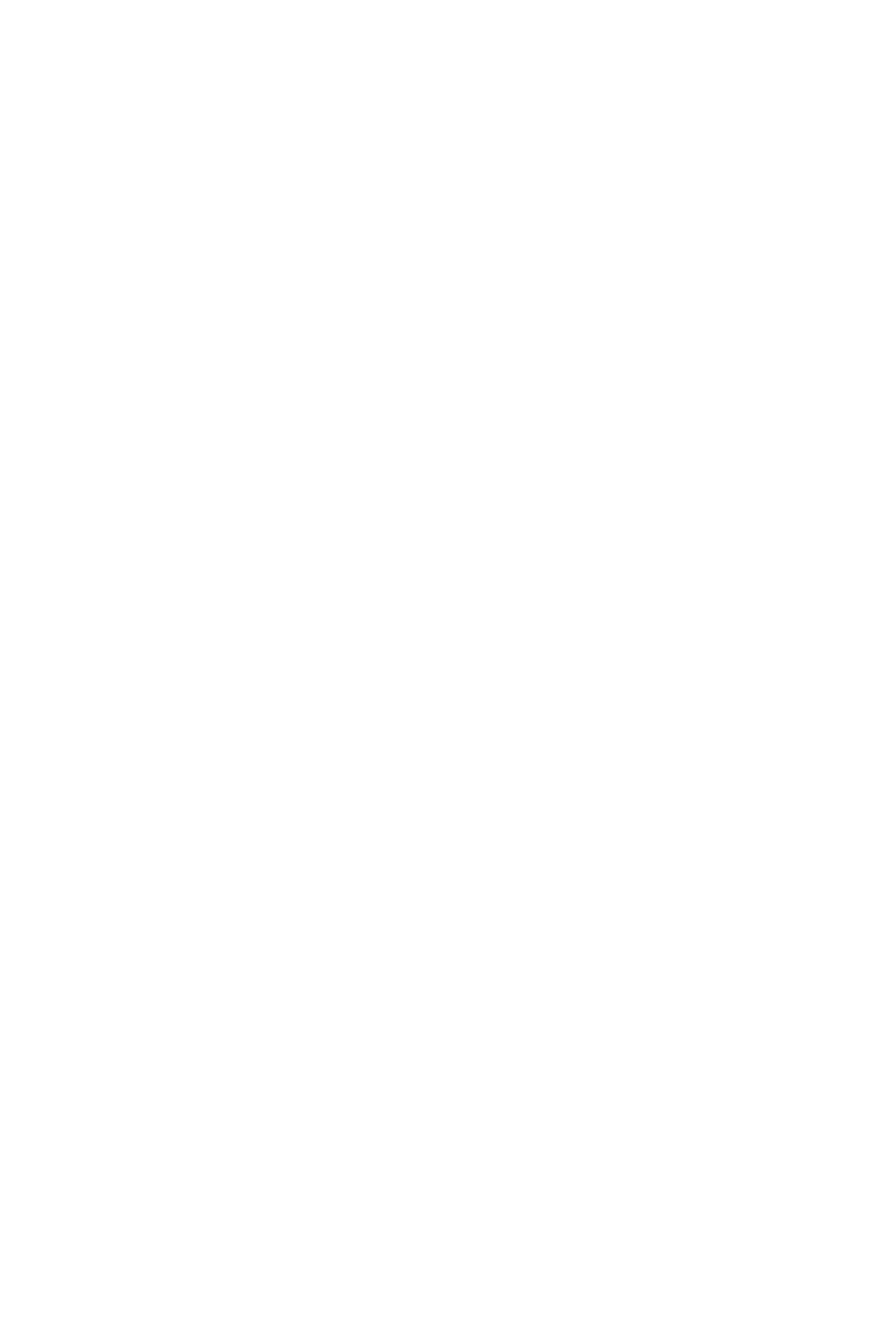
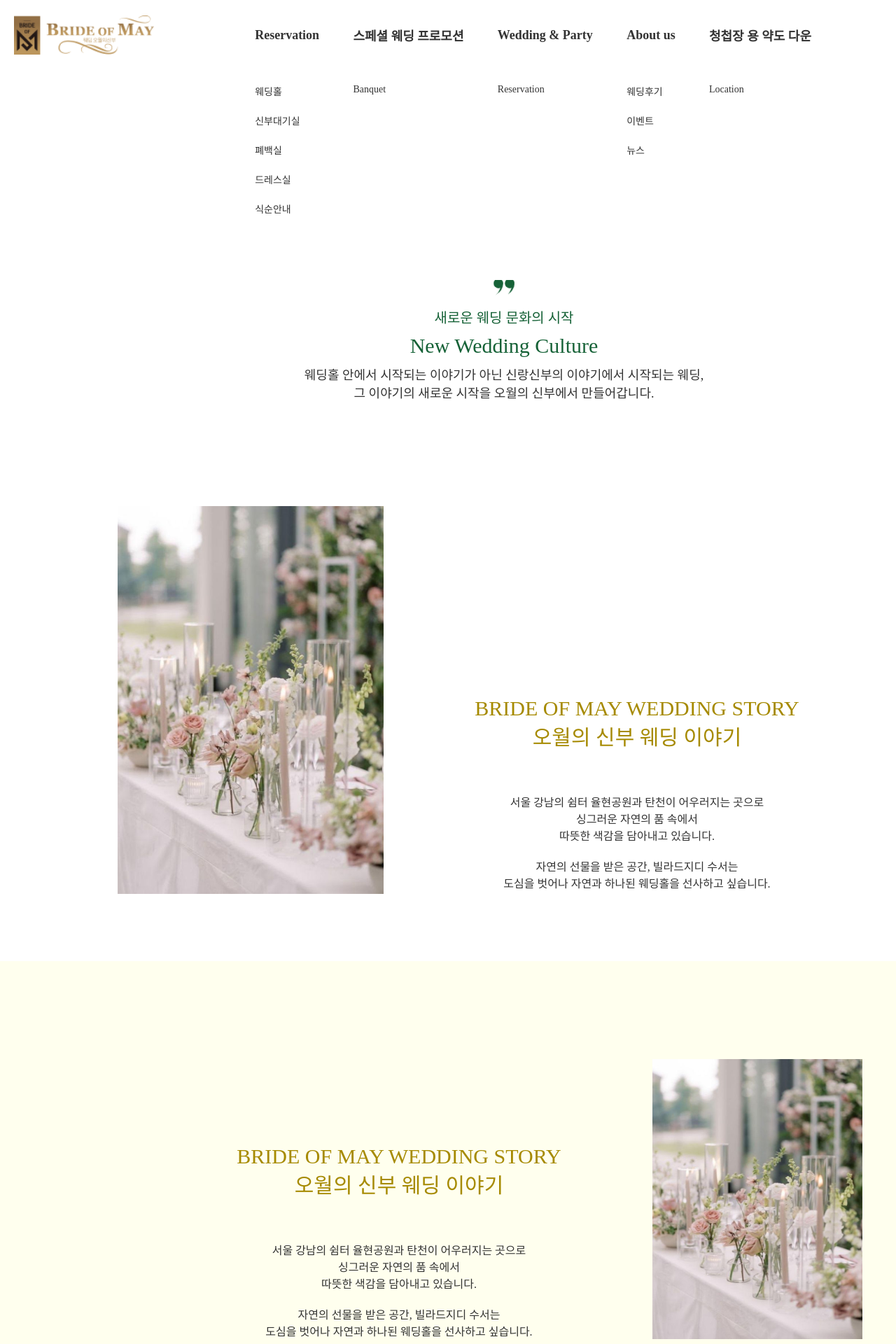
Before and after one commit to wedding-project-web/front, a React (Vite) app: page /about-us in a window 1280 px wide. Before the commit this address had no page. Shown: the top 1920 px of the page at 70% size. Before the commit the page ends 800 px from the top, so only its background shows below. Built offline with nearby package versions, Linux system fonts and the light colour scheme.

Commit message:
feat: about us 페이지 추가

```diff
--- a/src/App.tsx
+++ b/src/App.tsx
@@ -2,9 +2,9 @@ import { BrowserRouter, Route, Routes } from "react-router-dom";
 import "./App.css";
 import Layout from "./components/common/Layout";
 import MainPage from "./pages/MainPage";
-import SpecialWeddingPromotionPage from "./pages/SpecialWeddingPromotionPage";
+import ReservationPage from "./pages/ReservationPage";
 import WeddingAndPartyPage from "./pages/WeddingAndPartyPage";
-import ReservationPage from "./pages/ReservationPage";
+import AboutUsPage from "./pages/AboutUsPage";
 
 const App = () => {
   return (
@@ -15,12 +15,8 @@ const App = () => {
             <Route path="/" element={<MainPage />} />
             <Route path="/wedding-hall" element={<WeddingAndPartyPage />} />
 
-            <Route
-              path="/wedding-promotion"
-              element={<SpecialWeddingPromotionPage />}
-            />
+            <Route path="/about-us" element={<AboutUsPage />} />
             <Route path="/reservation" element={<ReservationPage />} />
-
           </Route>
         </Routes>
       </BrowserRouter>
--- a/src/components/SpecialWeddingPromotion/WeddingStory.tsx
+++ b/src/components/AboutUs/MusicWedding.tsx
@@ -1,20 +1,22 @@
 import styled from "@emotion/styled";
 import second from "../../assets/image/second.jpg";
 
-const FirstImgContentsContainer = styled.div`
-  /* border: 3px solid red; */
+const Container = styled.div`
+  background-color: #ffffee;
   display: flex;
-  padding: 200px;
+  justify-content: center;
+  padding: 140px 0px 140px 0px;
 `;
 
-const ImgContainer = styled.div`
-  width: 380px;
-  height: 550px;
+const FirstImgContainer = styled.div`
+  width: 300px;
+  height: 400px;
   /* border: 2px solid blue; */
 `;
 
 const Img = styled.img`
   width: 100%;
+  height: 100%;
 `;
 
 const FirstContentTitleContainer = styled.div`
@@ -45,12 +47,9 @@ const ContentsContainer = styled.div`
   gap: 60px;
 `;
 
-const WeddingStory = () => {
+const MusicWedding = () => {
   return (
-    <FirstImgContentsContainer>
-      <ImgContainer>
-        <Img src={second} />
-      </ImgContainer>
+    <Container>
       <ContentsContainer>
         <FirstContentTitleContainer>
           <FirstContentTitle>BRIDE OF MAY WEDDING STORY</FirstContentTitle>
@@ -68,8 +67,11 @@ const WeddingStory = () => {
           </FirstContents>
         </FirstContentsContainer>
       </ContentsContainer>
-    </FirstImgContentsContainer>
+      <FirstImgContainer>
+        <Img src={second} />
+      </FirstImgContainer>
+    </Container>
   );
 };
 
-export default WeddingStory;
+export default MusicWedding;
--- a/src/components/SpecialWeddingPromotion/MusicWedding.tsx
+++ b/src/components/AboutUs/WeddingStory.tsx
@@ -1,24 +1,17 @@
 import styled from "@emotion/styled";
-import first from "../../assets/image/first.jpg";
 import second from "../../assets/image/second.jpg";
 
-const Container = styled.div`
-  background-color: #ffffee;
-  padding: 40px;
+const FirstImgContentsContainer = styled.div`
+  /* border: 3px solid red; */
   display: flex;
-  position: relative;
+  justify-content: center;
+  padding: 100px 0px 100px 0px;
 `;
 
-const FirstImgContainer = styled.div`
-  width: 300px;
-  height: 400px;
-  border: 2px solid blue;
-`;
-
-const SecondImgContainer = styled.div`
-  width: 500px;
+const ImgContainer = styled.div`
+  width: 380px;
   height: 550px;
-  border: 2px solid blue;
+  /* border: 2px solid blue; */
 `;
 
 const Img = styled.img`
@@ -26,36 +19,39 @@ const Img = styled.img`
 `;
 
 const FirstContentTitleContainer = styled.div`
-  border: 1px solid black;
+  /* border: 1px solid black; */
 `;
 const FirstContentTitle = styled.div`
   font-size: 30px;
-  border: 3px solid yellow;
+  /* border: 3px solid yellow; */
   color: #a68a00;
 `;
 
 const FirstContentsContainer = styled.div`
-  border: 1px solid red;
+  /* border: 1px solid red; */
   gap: 20px;
   display: flex;
   flex-direction: column;
 `;
 const FirstContents = styled.div`
-  border: 1px solid black;
+  /* border: 1px solid black; */
 `;
 
 const ContentsContainer = styled.div`
   display: flex;
   flex-direction: column;
-  border: 1px solid red;
+  /* border: 1px solid red; */
   justify-content: end;
   padding: 0px 130px 0px 130px;
   gap: 60px;
 `;
 
-const MusicWedding = () => {
+const WeddingStory = () => {
   return (
-    <Container>
+    <FirstImgContentsContainer>
+      <ImgContainer>
+        <Img src={second} />
+      </ImgContainer>
       <ContentsContainer>
         <FirstContentTitleContainer>
           <FirstContentTitle>BRIDE OF MAY WEDDING STORY</FirstContentTitle>
@@ -73,14 +69,8 @@ const MusicWedding = () => {
           </FirstContents>
         </FirstContentsContainer>
       </ContentsContainer>
-      <FirstImgContainer>
-        <Img src={second} />
-      </FirstImgContainer>
-      <SecondImgContainer>
-        <Img src={first} />
-      </SecondImgContainer>
-    </Container>
+    </FirstImgContentsContainer>
   );
 };
 
-export default MusicWedding;
+export default WeddingStory;
--- a/src/pages/SpecialWeddingPromotionPage.tsx
+++ b/src/pages/AboutUsPage.tsx
@@ -1,15 +1,16 @@
 import styled from "@emotion/styled";
 import quotes from "../assets/icon/quotes.png";
-import WeddingStory from "../components/SpecialWeddingPromotion/WeddingStory";
-import MusicWedding from "../components/SpecialWeddingPromotion/MusicWedding";
+import WeddingStory from "../components/AboutUs/WeddingStory";
+import MusicWedding from "../components/AboutUs/MusicWedding";
 
 const TitleContainer = styled.div`
-  background-color: #fcfff0;
-  padding: 50px;
+  background-color: #fbfff2;
+  margin-top: 100px;
+  padding: 100px;
 `;
 
 const Title = styled.div`
-  font-size: 40px;
+  font-size: 30px;
   color: #166237;
 `;
 
@@ -35,7 +36,7 @@ const ThirdContent = styled.div`
   font-size: 18px;
 `;
 
-const SpecialWeddingPromotionPage = () => {
+const AboutUsPage = () => {
   return (
     <div>
       <TitleContainer>
@@ -58,4 +59,4 @@ const SpecialWeddingPromotionPage = () => {
   );
 };
 
-export default SpecialWeddingPromotionPage;
+export default AboutUsPage;
```
